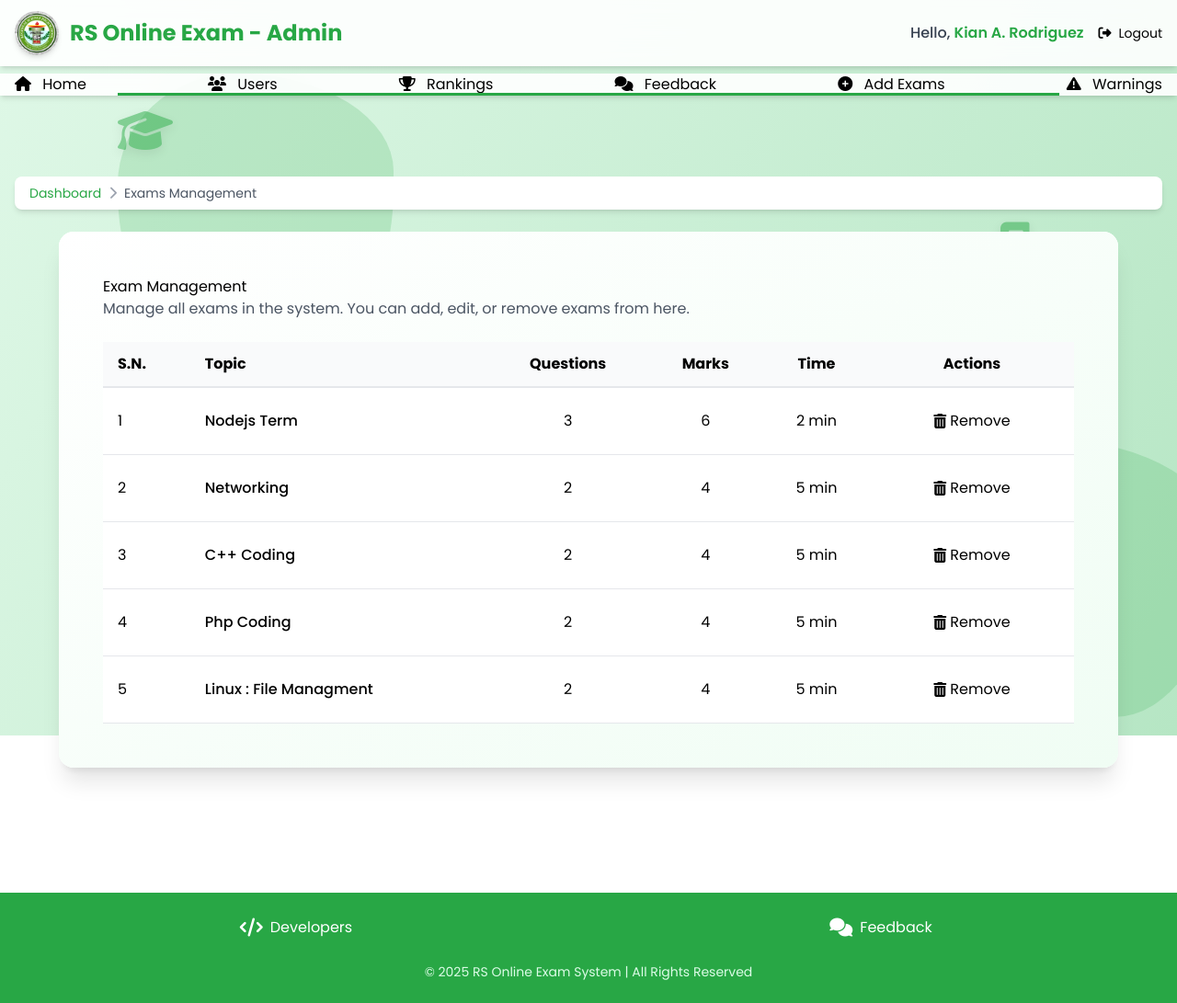
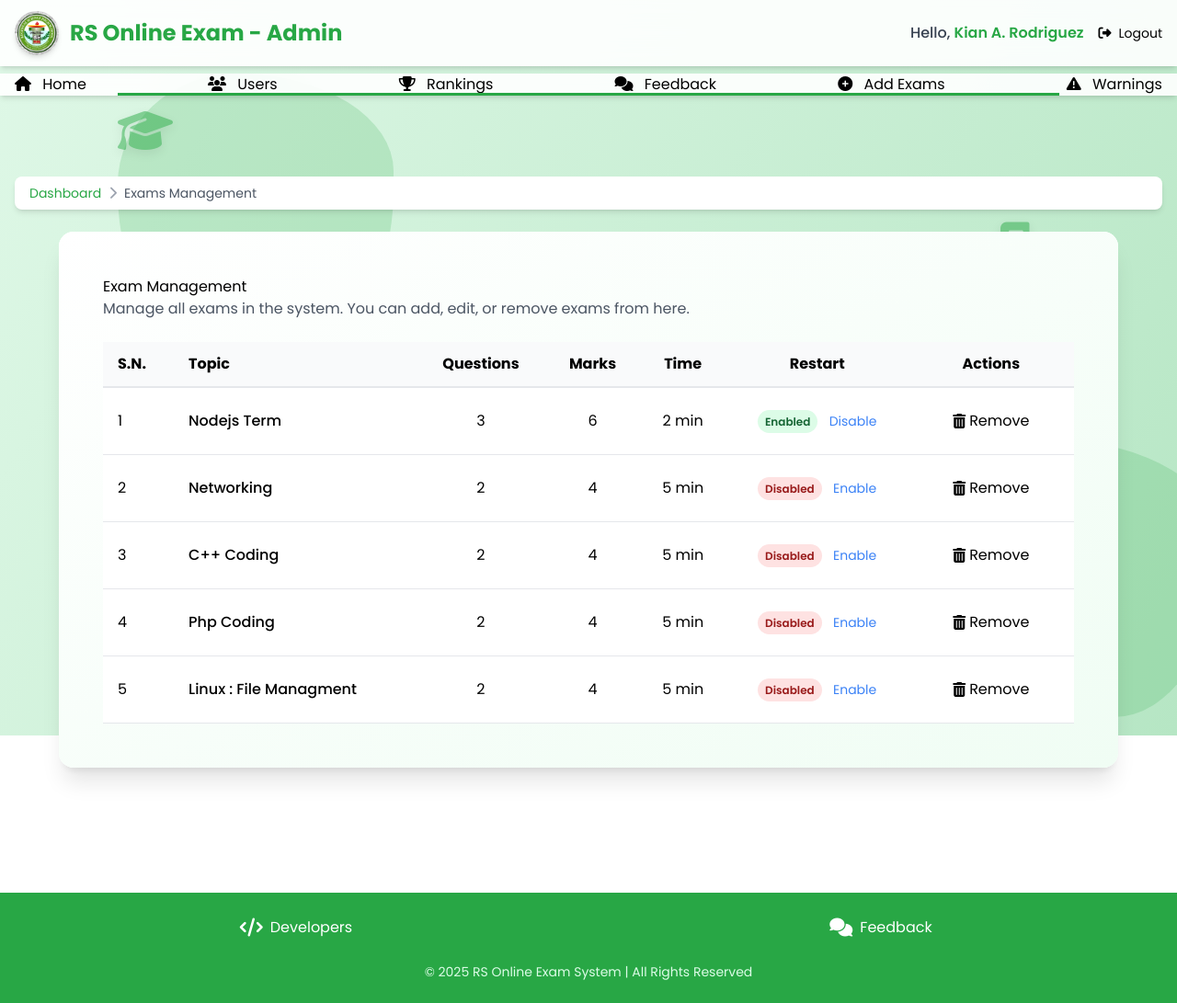
Before and after one commit to mangkanor1103/5, a PHP site: page /restart/dash.php in a window 1280 px wide. Shown: the whole page at 92% size. Run offline with PHP 8.4, Linux system fonts and the light colour scheme; a user stored in the database is signed in; data comes from the database, SQL or seed files in the repository; some libraries are stand-ins or nearby versions.

Commit message:
Add restart functionality for exams and user management updates

```diff
--- a/dash.php
+++ b/dash.php
@@ -321,6 +321,7 @@ session_start();
                                         <th class="px-4 py-3 text-center">Questions</th>
                                         <th class="px-4 py-3 text-center">Marks</th>
                                         <th class="px-4 py-3 text-center">Time</th>
+                                        <th class="px-4 py-3 text-center">Restart</th>
                                         <th class="px-4 py-3 text-center">Actions</th>
                                     </tr>
                                 </thead>
@@ -332,12 +333,25 @@ session_start();
                                 $sahi = $row['sahi'];
                                 $time = $row['time'];
                                 $eid = $row['eid'];
+                                $allow_restart = $row['allow_restart'];
+
                                 echo '<tr class="border-b border-gray-200 hover:bg-gray-50">
                                     <td class="px-4 py-4">'.$c++.'</td>
                                     <td class="px-4 py-4 font-medium">'.$title.'</td>
                                     <td class="px-4 py-4 text-center">'.$total.'</td>
                                     <td class="px-4 py-4 text-center">'.$sahi*$total.'</td>
                                     <td class="px-4 py-4 text-center">'.$time.'&nbsp;min</td>
+                                    <td class="px-4 py-4 text-center">';
+
+                                if($allow_restart == 1) {
+                                    echo '<span class="px-2 py-1 rounded-full bg-green-100 text-green-800 text-xs font-semibold">Enabled</span>
+                                        <a href="update.php?action=toggle_restart&eid='.$eid.'&val=0" class="ml-2 text-sm text-blue-500 hover:underline">Disable</a>';
+                                } else {
+                                    echo '<span class="px-2 py-1 rounded-full bg-red-100 text-red-800 text-xs font-semibold">Disabled</span>
+                                        <a href="update.php?action=toggle_restart&eid='.$eid.'&val=1" class="ml-2 text-sm text-blue-500 hover:underline">Enable</a>';
+                                }
+
+                                echo '</td>
                                     <td class="px-4 py-4 text-center">
                                         <a href="update.php?q=rmquiz&eid='.$eid.'" class="btn-secondary inline-flex items-center justify-center space-x-1 py-2 px-4" onclick="return confirm(\'Are you sure you want to remove this exam?\');">
                                             <i class="fas fa-trash-alt"></i>
@@ -723,6 +737,20 @@ session_start();
                                         <label for="tag" class="form-label">Tag</label>
                                         <input id="tag" name="tag" placeholder="Enter #tag for searching" class="form-input" type="text">
                                     </div>
+                                    <div class="mb-4">
+                                        <label class="form-label">Allow Exam Restart</label>
+                                        <div class="flex items-center space-x-2">
+                                            <div class="flex items-center">
+                                                <input type="radio" id="restart_yes" name="allow_restart" value="1" class="mr-2">
+                                                <label for="restart_yes">Yes</label>
+                                            </div>
+                                            <div class="flex items-center">
+                                                <input type="radio" id="restart_no" name="allow_restart" value="0" class="mr-2" checked>
+                                                <label for="restart_no">No</label>
+                                            </div>
+                                        </div>
+                                        <p class="text-gray-500 text-sm mt-1">If enabled, users can take this exam multiple times</p>
+                                    </div>
                                 </div>
                                 <div class="mb-4">
                                     <label for="desc" class="form-label">Description</label>
@@ -912,6 +940,17 @@ session_start();
                             }
                         }
 
+                        // 4. Check for disabled users
+                        $disabled_users_result = mysqli_query($con, "SELECT email, name, status FROM user WHERE status=0") or die('Error checking disabled users');
+                        while($row = mysqli_fetch_array($disabled_users_result)) {
+                            $warnings[] = array(
+                                'type' => 'disabled_user',
+                                'severity' => 'high',
+                                'message' => 'User "'.$row['name'].'" has been disabled',
+                                'email' => $row['email']
+                            );
+                        }
+
                         // Display warnings
                         if(count($warnings) > 0) {
                             echo '<div class="overflow-x-auto">
@@ -938,6 +977,8 @@ session_start();
                                     echo '<div class="flex items-center"><i class="fas fa-user-clock text-blue-500 mr-2"></i> ';
                                 } else if($warning['type'] == 'low_performance') {
                                     echo '<div class="flex items-center"><i class="fas fa-chart-line text-red-500 mr-2"></i> ';
+                                } else if($warning['type'] == 'disabled_user') {
+                                    echo '<div class="flex items-center"><i class="fas fa-user-slash text-red-500 mr-2"></i> ';
                                 }
 
                                 echo $warning['message'].'</div></td>';
@@ -969,6 +1010,11 @@ session_start();
                                     echo '<a href="dash.php?q=0&review='.$warning['eid'].'" class="btn-primary inline-flex items-center justify-center space-x-1 py-1 px-3">
                                         <i class="fas fa-search"></i>
                                         <span>Review Quiz</span>
+                                    </a>';
+                                } else if($warning['type'] == 'disabled_user') {
+                                    echo '<a href="update.php?action=enable_user&email='.$warning['email'].'" class="btn-primary inline-flex items-center justify-center space-x-1 py-1 px-3">
+                                        <i class="fas fa-user-check"></i>
+                                        <span>Enable User</span>
                                     </a>';
                                 }
                                 echo '</td></tr>';
```
Also changed, not shown: update.php (+21 -5 lines).
